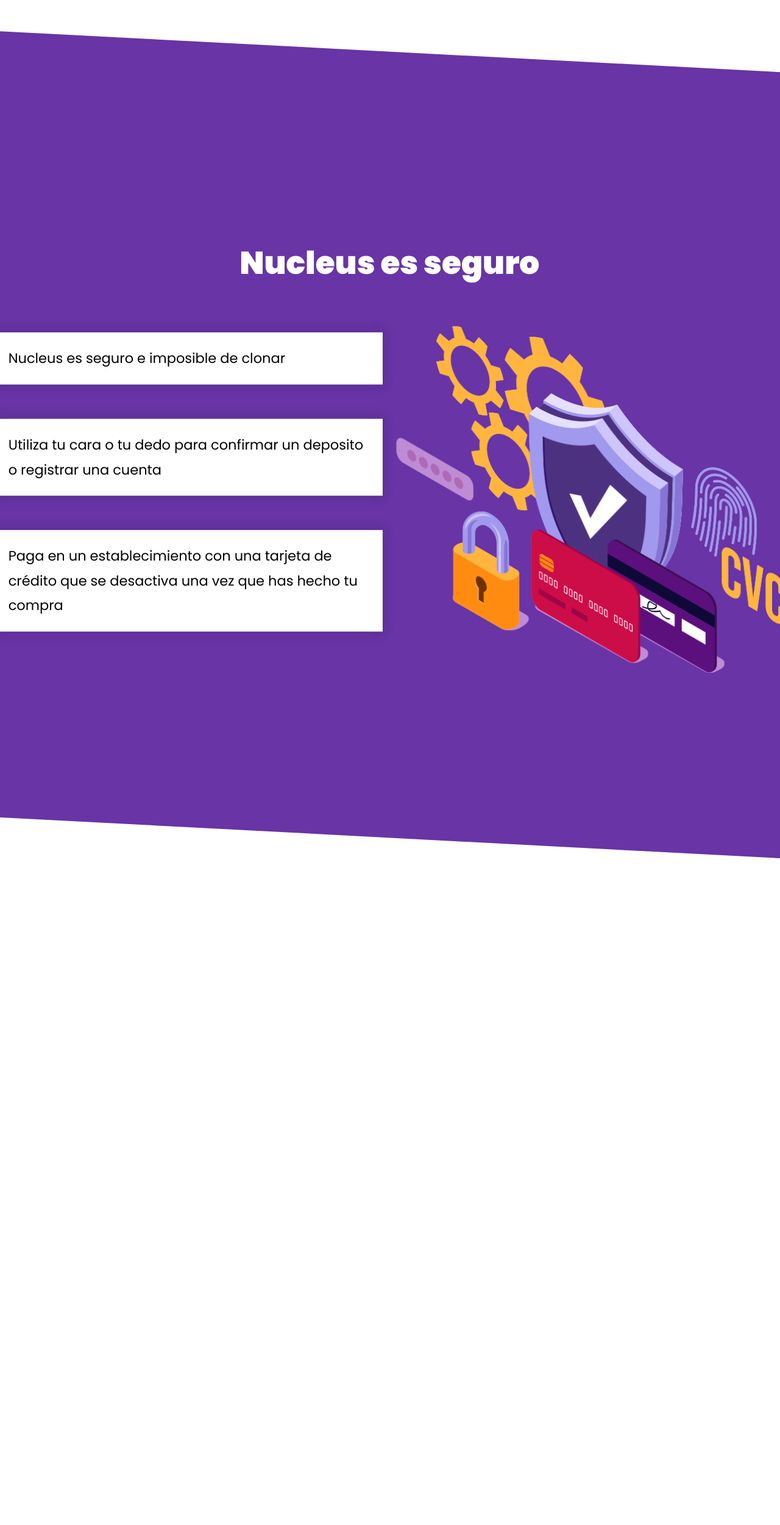
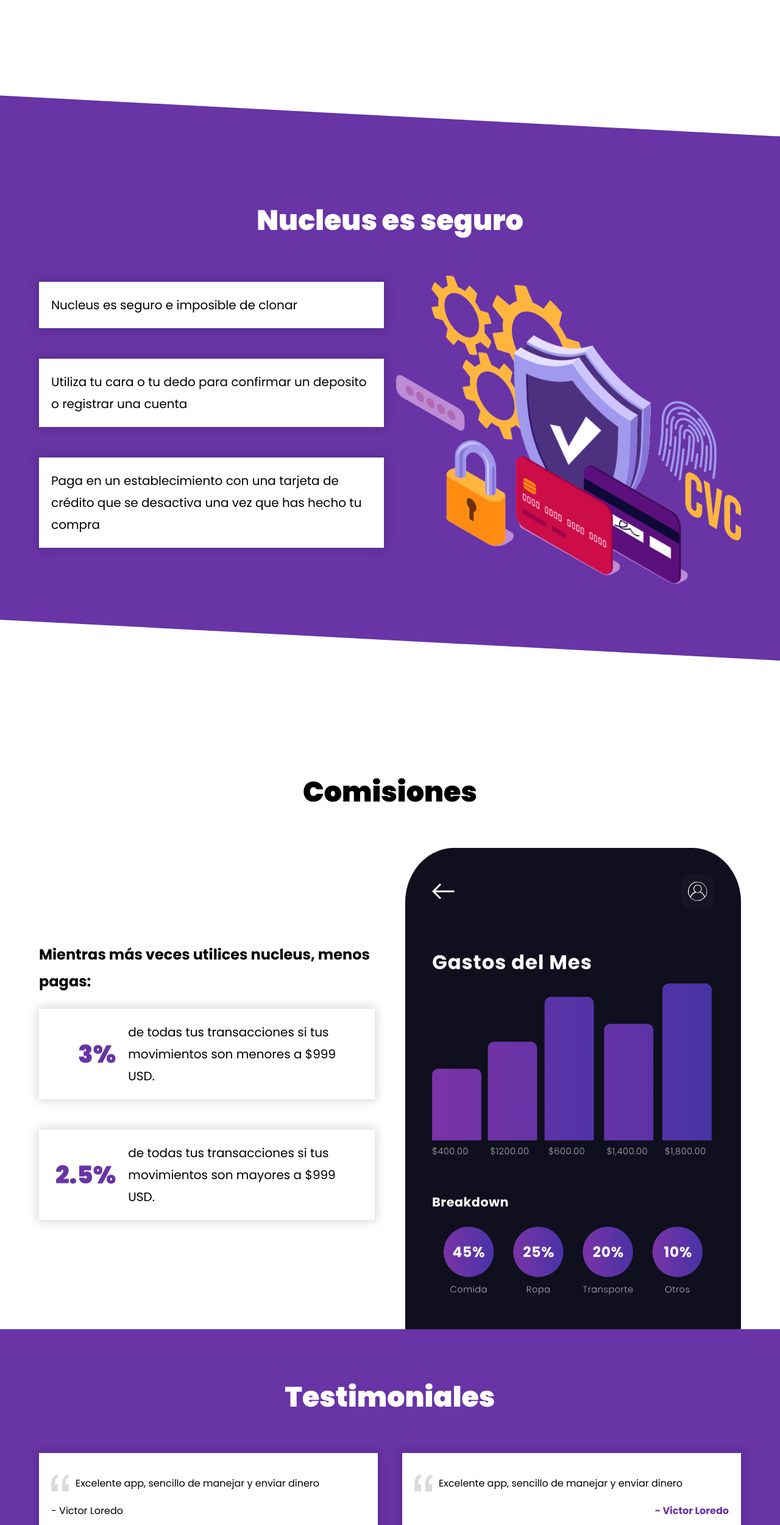
Before and after one commit to VictorLoredo/Nucleus, a plain HTML site: page index.html in a window 1280 px wide. Shown: the part 1908-4408 px from the top of the page at 61% size. Before the commit the page ends 3365 px from the top, so only its background shows below. Drawn offline with Linux system fonts and the light colour scheme.

Commit message:
Terminado

```diff
--- a/css/styles.css
+++ b/css/styles.css
@@ -35,11 +35,6 @@
 img {
     max-width: 100%;
     display: block;
-}
-
-.mask {
-    overflow-x: hidden;
-    overflow-y: hidden;
 }
 
 [class$="__contenedor"] {
@@ -162,6 +157,9 @@
     }
 }
 
+.navegacion__link--blanco {
+    color: var(--blanco);
+}
 /** Nucleus **/
 .nucleus {
     margin-top: 3rem;
@@ -190,6 +188,14 @@
     transition-duration: 300ms;
 }
 
+@media (min-width: 768px) {
+    .listado__elemento--2col {
+        display: flex;
+        justify-content: space-between;
+        align-items: center;
+        gap: 2rem;
+    }
+}
 .listado__elemento:hover {
     transform: scale(1.1);
 }
@@ -198,6 +204,22 @@
     font-size: 3rem;
     color: var(--primario);
     margin: 0;
+}
+
+.listado__numero {
+    font-size: 6rem;
+    margin: 0;
+    font-weight: 900;
+    color: var(--primario);
+    text-align: center;
+}
+
+@media (min-width: 768px) {
+    .listado__numero {
+        flex-basis: 20rem;
+        text-align: right;
+        font-size: 4rem;
+    }
 }
 
 .listado__texto {
@@ -209,18 +231,28 @@
 
 .seguridad {
     background-color: var(--primario);
-    padding: 10rem 0;
-    transform: rotate(3deg) scale(1.5);
-    margin: 50rem 0;
+    padding: 20rem 0;
+    position: relative;
+    margin: 10rem 0;
+    overflow: hidden;
 }
-@media (min-width: 768px) {
-    .seguridad {
-        margin: 30rem 0;
-    }
+.seguridad::before,
+.seguridad::after {
+    background-color: var(--blanco);
+    content: '';
+    height: 20rem;
+    width: 130%;
+    position: absolute;
 }
-
-.seguridad__contenedor {
-    transform: rotate(-3deg) scale(.75);
+.seguridad::before{
+    top: -10rem;
+    left: 0;
+    transform: rotate(3deg);
+}
+.seguridad::after{
+    bottom: -10rem;
+    left: -5rem;
+    transform: rotate(3deg);
 }
 
 .seguridad__heading {
@@ -235,3 +267,108 @@
         align-items: center;
     }
 }
+
+/** Comisiones **/
+@media (min-width: 768px) {
+    .comisiones__grid {
+        display: grid;
+        grid-template-columns: repeat(2,1fr);
+        column-gap: 5rem;
+        align-items: flex-end;
+    }
+}
+
+@media (min-width: 998px) {
+    .comisiones__grid {
+        align-items: center;
+    }
+}
+
+.comisiones__texto {
+    text-align: center;
+    font-size: 2.4rem;
+    font-weight: 700;
+}
+
+@media (min-width: 768px) {
+    .comisiones__texto {
+        text-align: left;
+    }
+}
+
+/** Testimoniales **/
+.testimoniales {
+    background-color: var(--primario);
+    padding: 5rem 0;
+}
+
+.testimoniales__heading {
+    color : var(--blanco);
+}
+
+.testimoniales__grid {
+    display: grid;
+    grid-template-columns: 1fr;
+    gap: 4rem;
+}
+
+@media (min-width: 768px) {
+    .testimoniales__grid {
+        grid-template-columns : repeat(2, 1fr);
+    }
+}
+
+.testimonial {
+    box-shadow: 0px 0px 15px 3px rgb(0 0 0 / .15);
+    background-color: var(--blanco);
+    padding: 2rem;
+    position: relative;
+}
+
+.testimonial__texto {
+    padding-left: 4rem;
+}
+
+.testimonial__texto::before {
+    content: '';
+    background-image: url(../img/comilla.png);
+    background-size: 3rem;
+    background-repeat: no-repeat;
+    background-repeat: no-repeat;
+    width: 3rem;
+    height: 3rem;
+    position: absolute;
+    top: 3.5rem;
+    left: 2rem;
+
+}
+
+.testimonial__autor {
+    color: var(--primario);
+    font-weight: 700;
+    text-align: right;
+}
+
+.footer {
+    background-color: #5A30A0;
+    padding: 3rem 0;
+}
+
+@media (min-width: 768px) {
+    .footer__grid {
+        display: flex;
+        justify-content: space-between;
+        align-items: center;
+    }
+}
+
+.footer__logo {
+    width: 20rem;
+    margin: 0 auto 4rem auto;
+}
+
+@media (min-width: 768px) {
+    .footer__logo {
+        margin: 0;
+    }
+}
--- a/index.html
+++ b/index.html
@@ -69,7 +69,6 @@
         </div>
     </main>
 
-    <div class="mask">
     <section class="seguridad">
         <div class="seguridad__contenedor">
             <h2 class="seguridad__heading">Nucleus es seguro</h2>
@@ -94,6 +93,89 @@
             </div>
         </div>
     </section>
+
+    <section class="comisiones">
+        <div class="comisiones__contenedor">
+            <h2 class="comisiones__heading">Comisiones</h2>
+
+            <div class="comisiones__grid">
+                <div class="comisiones__contenido">
+                    <p class="comisiones__texto">Mientras más veces utilices nucleus, menos pagas:</p>
+
+                    <div class="listado">
+                        <div class="listado__elemento listado__elemento--2col">
+                            <p class="listado__numero">3%</p>
+                            <p class="listado__texto">de todas tus transacciones si tus movimientos son menores a $999 USD.</p>
                         </div>
+
+                        <div class="listado__elemento listado__elemento--2col">
+                            <p class="listado__numero">2.5%</p>
+                            <p class="listado__texto">de todas tus transacciones si tus movimientos son mayores a $999 USD.</p>
+                        </div>
+
+                    </div>
+                </div><!--.comisiones__contenido-->
+                <div class="comisiones__imagen">
+                    <img src="img/app_3.svg" alt="imagen app">
+                </div>
+            </div>
+        </div>
+    </section>
+
+    <section class="testimoniales">
+        <div class="testimoniales__contenedor">
+            <h2 class="testimoniales__heading">Testimoniales</h2>
+
+            <div class="testimoniales__grid">
+                <div class="testimonial">
+                    <p class="testimonial__texto">Excelente app, sencillo de manejar y enviar dinero</p>
+                    <p class="testimonial__Autor">- Victor Loredo</p>
+                </div>
+
+                <div class="testimonial">
+                    <p class="testimonial__texto">Excelente app, sencillo de manejar y enviar dinero</p>
+                    <p class="testimonial__autor">- Victor Loredo</p>
+                </div>
+
+                <div class="testimonial">
+                    <p class="testimonial__texto">Excelente app, sencillo de manejar y enviar dinero</p>
+                    <p class="testimonial__autor">- Victor Loredo</p>
+                </div>
+
+                <div class="testimonial">
+                    <p class="testimonial__texto">Excelente app, sencillo de manejar y enviar dinero</p>
+                    <p class="testimonial__autor">- Victor Loredo</p>
+                </div>
+
+                <div class="testimonial">
+                    <p class="testimonial__texto">Excelente app, sencillo de manejar y enviar dinero</p>
+                    <p class="testimonial__autor">- Victor Loredo</p>
+                </div>
+
+                <div class="testimonial">
+                    <p class="testimonial__texto">Excelente app, sencillo de manejar y enviar dinero</p>
+                    <p class="testimonial__autor">- Victor Loredo</p>
+                </div>
+            </div>
+        </div>
+    </section>
+
+    <footer class="footer">
+        <div class="footer__contenedor">
+            <div class="footer__grid">
+                <div class="footer__logo">
+                    <img src="img/logo-blanco.svg" alt="logo blanco nucleus">
+                </div>
+
+                <nav class="navegacion">
+                    <a href="#" class="navegacion__link navegacion__link--blanco">¿Qué es?</a>
+                    <a href="#" class="navegacion__link navegacion__link--blanco">¿Cómo funciona?</a>
+                    <a href="#" class="navegacion__link navegacion__link--blanco">Precios</a>
+                    <a href="#" class="navegacion__link navegacion__link--blanco">Contratar</a>
+                </nav>
+            </div>
+        </div>
+    </footer>
+
 </body>
 </html>
```
Lines whose indentation alone changed are shown as unchanged.
